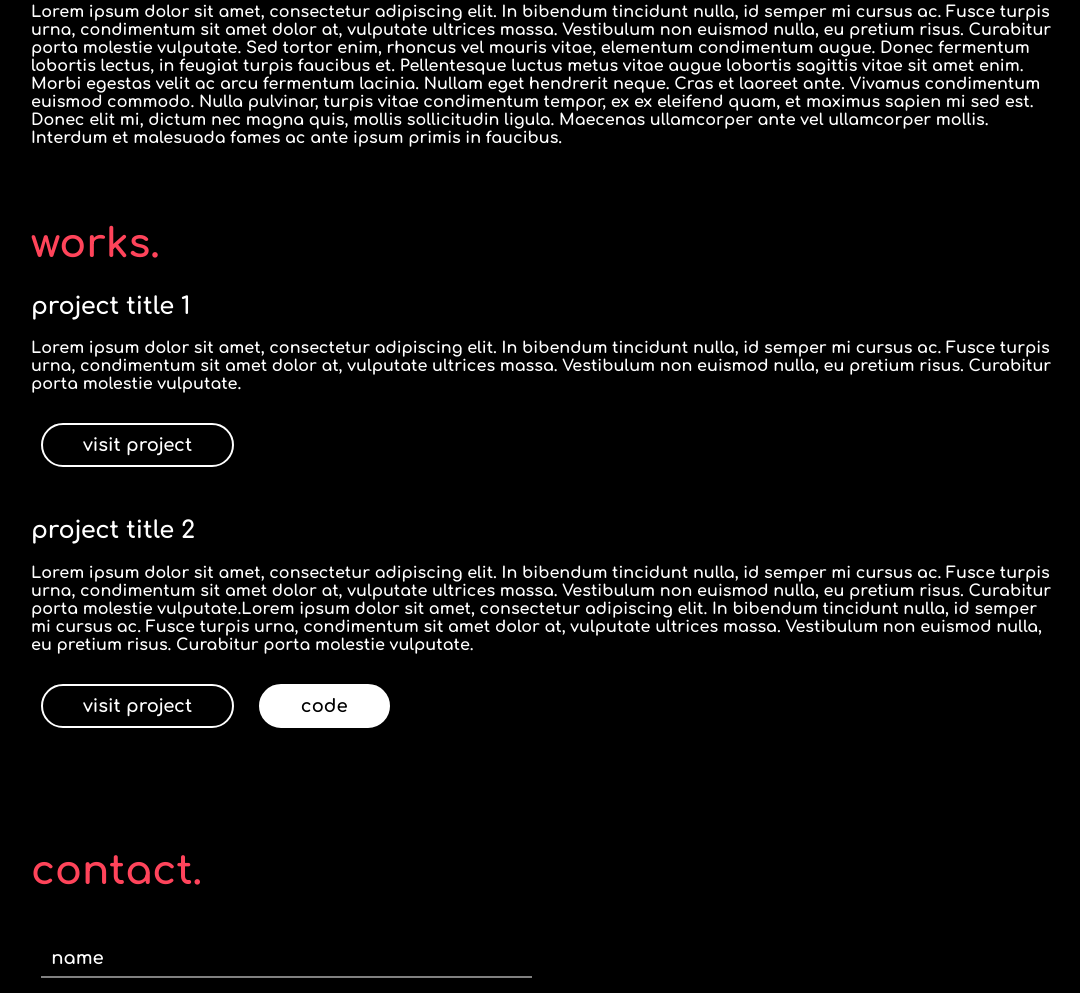
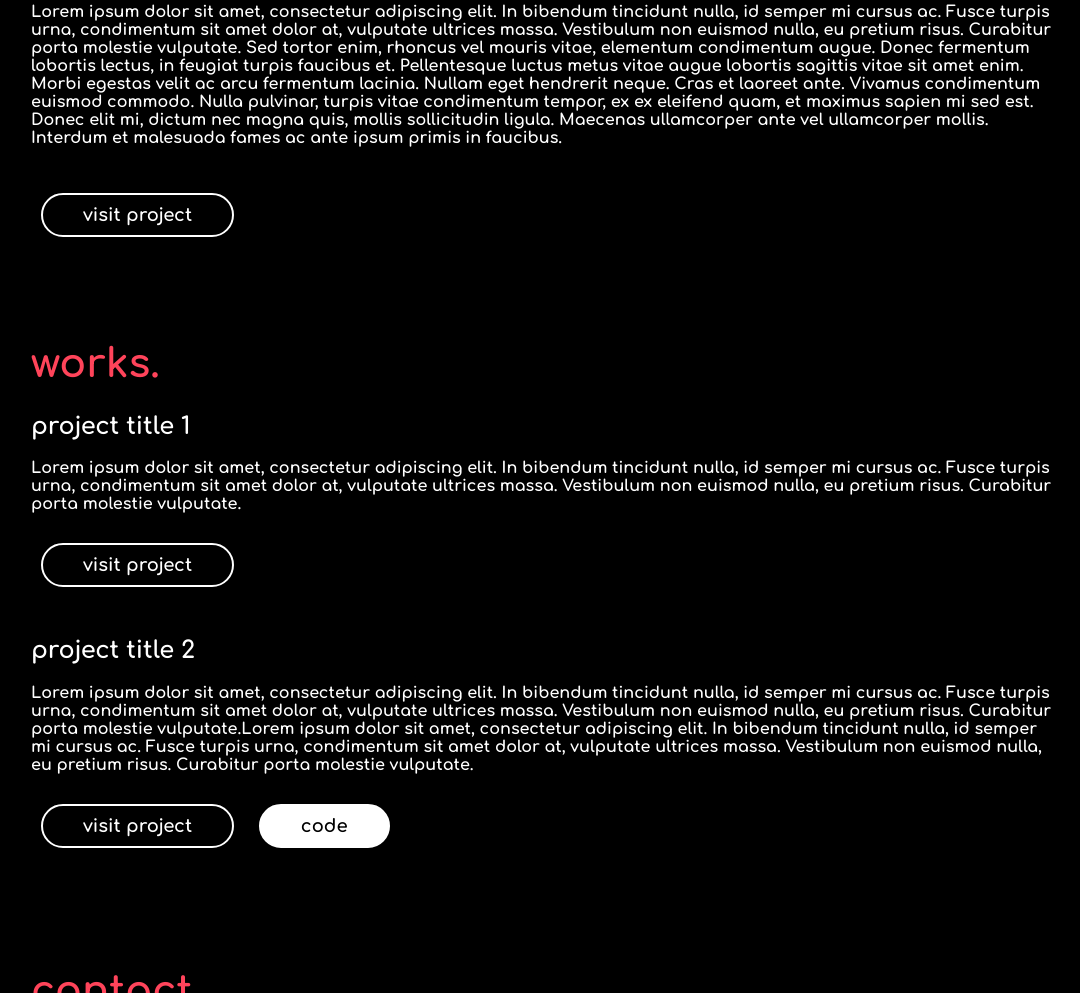
Before and after one commit to jeffreypaulraj/jeffreypaulraj.github.io, a plain HTML site: page index.html in a window 1280 px wide. Shown: the part 1247-2240 px from the top of the page, without its empty margins (97-1177 px from the left). Drawn offline with nearby package versions, Linux system fonts and the light colour scheme.

Commit message:
Update index.html

```diff
--- a/index.html
+++ b/index.html
@@ -51,6 +51,8 @@
                            <p>
                              Lorem ipsum dolor sit amet, consectetur adipiscing elit. In bibendum tincidunt nulla, id semper mi cursus ac. Fusce turpis urna, condimentum sit amet dolor at, vulputate ultrices massa. Vestibulum non euismod nulla, eu pretium risus. Curabitur porta molestie vulputate. Sed tortor enim, rhoncus vel mauris vitae, elementum condimentum augue. Donec fermentum lobortis lectus, in feugiat turpis faucibus et. Pellentesque luctus metus vitae augue lobortis sagittis vitae sit amet enim. Morbi egestas velit ac arcu fermentum lacinia. Nullam eget hendrerit neque. Cras et laoreet ante. Vivamus condimentum euismod commodo. Nulla pulvinar, turpis vitae condimentum tempor, ex ex eleifend quam, et maximus sapien mi sed est. Donec elit mi, dictum nec magna quis, mollis sollicitudin ligula. Maecenas ullamcorper ante vel ullamcorper mollis. Interdum et malesuada fames ac ante ipsum primis in faucibus.
                          </p>
+                           <button class="btn_one">visit project</button>
+
                      </div>
                  </div>
 
@@ -90,7 +92,7 @@
              </div>
     </div>
     <div id="footer">
-        <br><br> <a href="https://jeffreypaulraj.github.io">Jeffrey Paulraj</a>
+        <br><br> <a href="https://github.com/jeffreypaulraj/">Jeffrey Paulraj</a>
     </div>
 <script src="index.js" type="text/javascript"></script>
 </body>
```
